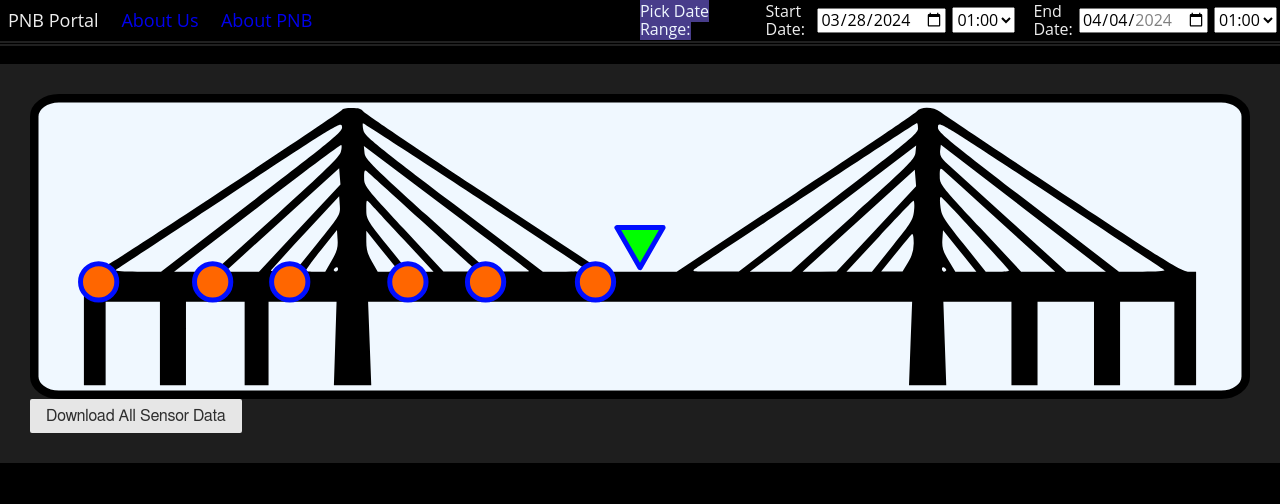
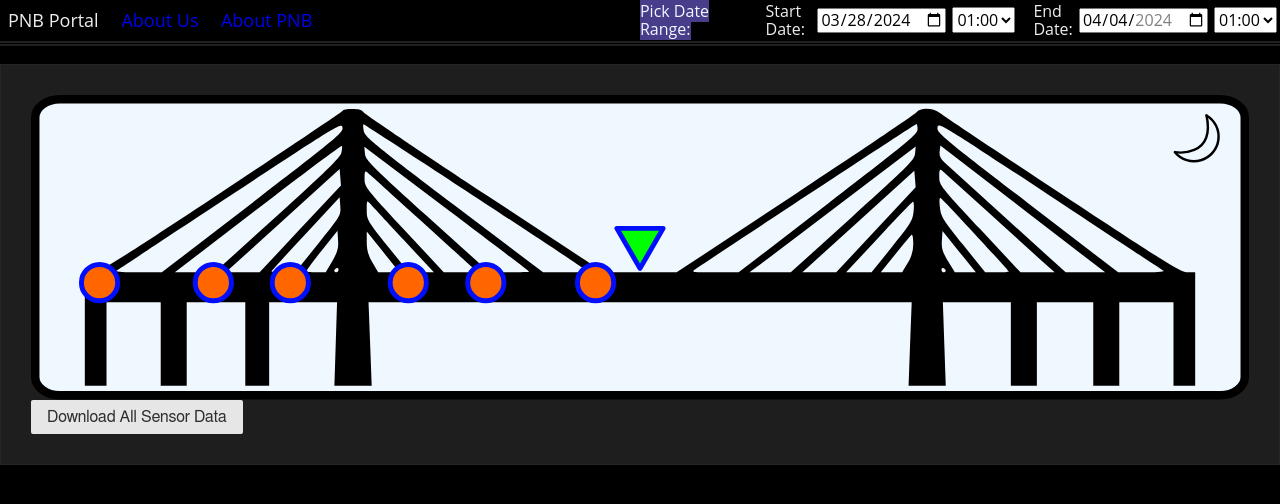
Before and after one commit to ZATAN-uMaine/vismod, a Flask app: page / in a window 1280 px wide. Shown: the top 504 px of the page. Run offline with Flask 3, Linux system fonts and the light colour scheme; some libraries are stand-ins or nearby versions.

Commit message:
Add dark/light mode toggle.

```diff
--- a/src/vismod_processing/pre_processing.py
+++ b/src/vismod_processing/pre_processing.py
@@ -77,7 +77,7 @@ class Pre_Processor:
         Average data into buckets.
         """
         # Average the data in 1hr buckets
-        return tdms_dict.groupby(pd.Grouper(freq="30min")).mean()
+        return tdms_dict.groupby(pd.Grouper(freq="2min")).mean()
 
     def loadcell_offset(self, temp, loadcell_id):
         """
--- a/src/vismod_web/static/our.css
+++ b/src/vismod_web/static/our.css
@@ -81,7 +81,9 @@ circle,
 
 .bridge-area {
     padding: 30px 30px;
-    background-color: #1e1e1e;
+    /* Defaults to this without dark mode */
+    background-color: #CCC;
+    flex-direction: column;
 }
 
 /* The Modal (background) */
@@ -134,3 +136,20 @@ circle,
     display: flex;
     flex-direction: column;
 }
+
+#sun-icon {
+    display: block;
+}
+
+.dark #sun-icon {
+    display: none;
+}
+
+/* Hides moon-icon without dark mode */
+#moon-icon {
+    display: none;
+}
+
+.dark #moon-icon {
+    display: block;
+}
--- a/src/vismod_web/static/our.js
+++ b/src/vismod_web/static/our.js
@@ -131,6 +131,9 @@ document.addEventListener('DOMContentLoaded', (event) => {
     // Get the <span> element that closes the modal
     var span = document.getElementsByClassName('close')[0]
 
+    // Toggles dark mode + sun mode and hides/shows the appropriate icon
+    var themeToggle = document.getElementById('theme-toggle')
+
     // const circles = document.querySelectorAll('[id^="sensor"]')
     const circles = document.querySelectorAll('.sensor')
 
@@ -141,6 +144,10 @@ document.addEventListener('DOMContentLoaded', (event) => {
     // When the user clicks on <span> (x), close the modal
     span.onclick = function () {
         modal.style.display = 'none'
+    }
+
+    themeToggle.onclick = function () {
+        document.body.classList.toggle("dark")
     }
 
     // When the user clicks anywhere outside of the modal, close it
--- a/src/vismod_web/static/theme-dark.css
+++ b/src/vismod_web/static/theme-dark.css
@@ -151,7 +151,7 @@ body.dark {
 
 .dark .panel {
     border: 1px solid rgba(100,100,100,.1);
-	background-color: #101010;
+	background-color: #1e1e1e;
 }
 
 .dark .panel-header {
--- a/src/vismod_web/templates/index.html
+++ b/src/vismod_web/templates/index.html
@@ -63,7 +63,7 @@
         </div>
         <br />
         <!-- Graphic of the bridge itself (collapsing this is recommended) -->
-        <div class="pure-g bridge-area">
+        <div class="pure-g bridge-area panel">
             <svg
                 viewBox="0 0 320 80"
                 preserveAspectRatio="xMidYMid meet"
@@ -73,7 +73,6 @@
                     id="bridge-group"
                     transform="translate(-160.9305,-42.900499)"
                 >
-                    <!-- Path bullshit to please the path gods -->
                     <path
                         fill="none"
                         d="m 162.045,48.812687 a 6.4691321,4.797688 0 0 1 6.46913,-4.797688 h 304.83274 a 6.4691321,4.797688 0 0 1 6.46913,4.797688 v 68.175633 a 6.4691321,4.797688 0 0 1 -6.46913,4.79768 H 168.51413 a 6.4691321,4.797688 0 0 1 -6.46913,-4.79768 z"
@@ -214,6 +213,24 @@
                         "
                     />
                 </g>
+                <g id="theme-toggle" transform="">
+                    <rect width="15.940439" height="15.940439" x="298.31177" y="3.4111452" fill="#f0f8ff" stroke="#f0f8ff"/>
+                </g>
+                <g id="sun-icon" transform="translate(-0.0308642)">
+                  <circle cx="306.28198" cy="11.381365" r="3.3203642" fill="none" stroke="#000000" stroke-width="0.644664"/>
+                  <path d="M 306.28197,16.162251 V 18.62566" fill="none" stroke="#000000" stroke-width="0.668"/>
+                  <path d="m 301.61329,11.381366 h -2.4634" fill="none" stroke="#000000" stroke-width="0.668"/>
+                  <path d="m 313.41407,11.381366 h -2.4634" fill="none" stroke="#000000" stroke-width="0.668"/>
+                  <path d="m 306.28197,4.1370698 v 2.463409" fill="none" stroke="#000000" stroke-width="0.668"/>
+                  <path d="m 309.63379,14.733171 1.33213,1.332132" fill="none" stroke="#000000" stroke-width="0.667872"/>
+                  <path d="m 303.00515,14.658195 -1.33213,1.332128" fill="none" stroke="#000000" stroke-width="0.667872"/>
+                  <path d="m 310.89094,6.7724065 -1.33213,1.3321273" fill="none" stroke="#000000" stroke-width="0.667872"/>
+                  <path d="m 301.59804,6.6974258 1.33213,1.3321268" fill="none" stroke="#000000" stroke-width="0.66787"/>
+                </g>
+                <g id="moon-icon" transform="translate(15.290678,-6.659587)">
+                  <path d="m 293.55381,12.031431 a 6.4599881,6.4599881 0 0 1 3.11625,6.383977 6.4599881,6.4599881 0 0 1 -4.6319,5.386255 6.4599881,6.4599881 0 0 1 -6.77864,-2.125109" fill="none" stroke="#000000" stroke-width="0.645" stroke-linecap="round" stroke-linejoin="round"/>
+                  <path d="m 285.25952,21.676554 c 0,0 10.66851,1.644282 8.29429,-9.645123" fill="none" stroke="#000000" stroke-width="0.645" stroke-linecap="round" stroke-linejoin="round"/>
+                </g>
             </svg>
             <div id="downloadAllButtonBay" class="pure-g">
                 <button
```
